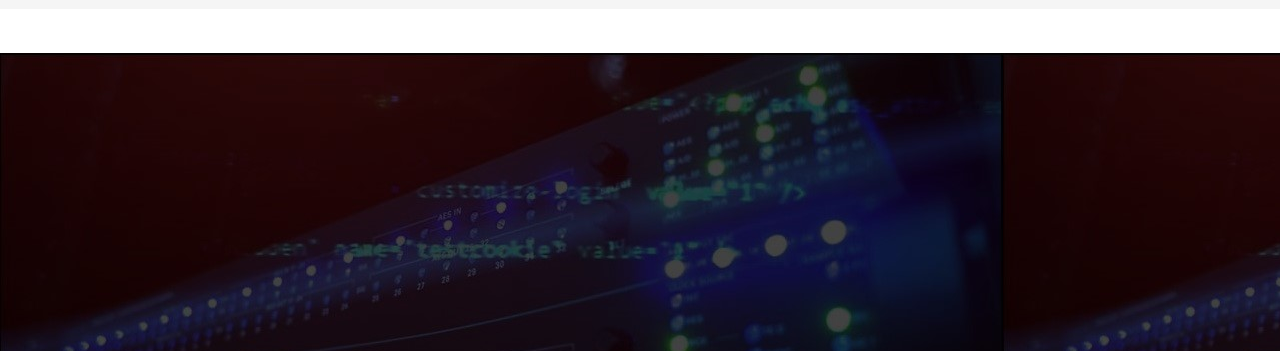
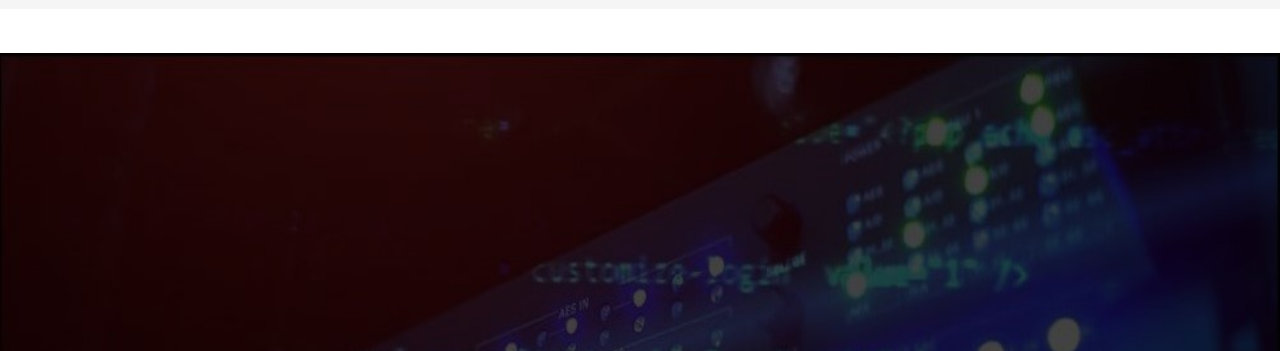
Before and after one commit to jaaviaarques/hectordavidjuanjavi, a plain HTML site: page MAC.html in a window 1280 px wide. Shown: the part 69-420 px from the top of the page. Drawn offline with nearby package versions, Linux system fonts and the light colour scheme.

Commit message:
Update styles.css

```diff
--- a/styles.css
+++ b/styles.css
@@ -351,7 +351,10 @@ divh2 {
 	.container101{
 
     background-image: url(images/imagendefondomac.JPG);
-    color: black;
+    background-repeat: no-repeat;
+  background-attachment: fixed;
+  background-size: 100% 100%;
+    color: white;
     font-size: 40px;
     flex-direction: row;
     padding: 250px 12px;
```
